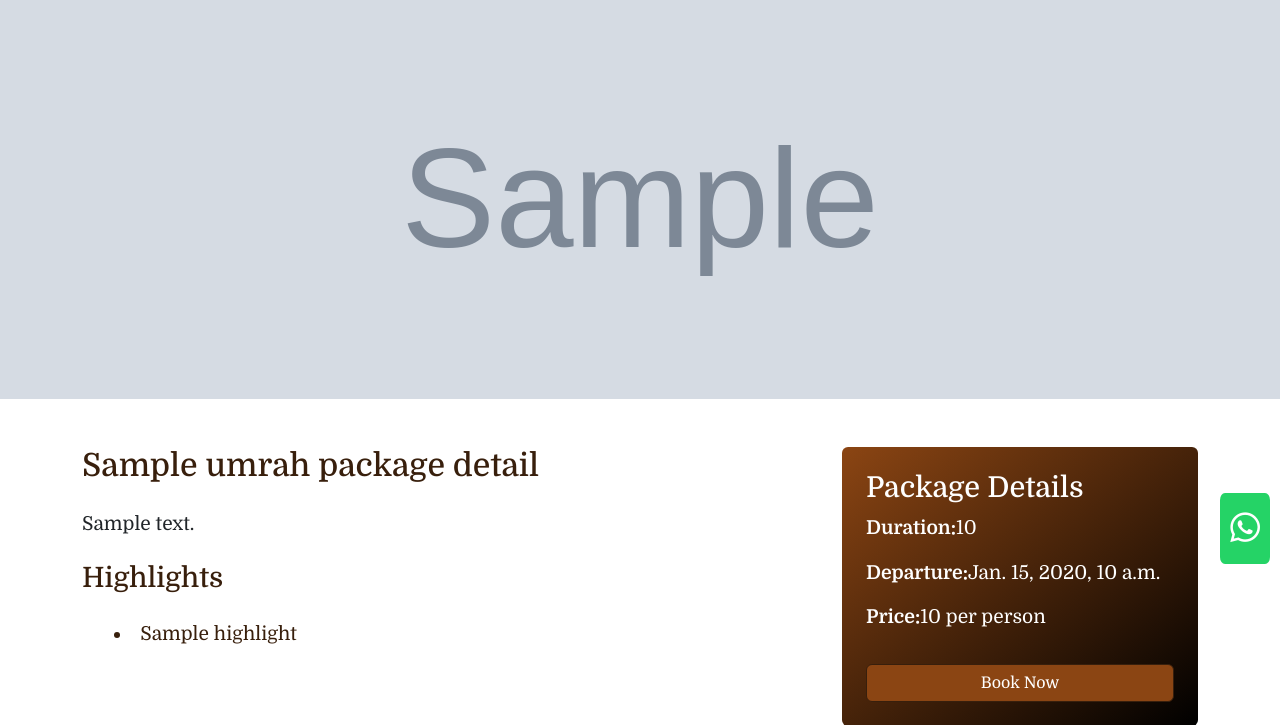
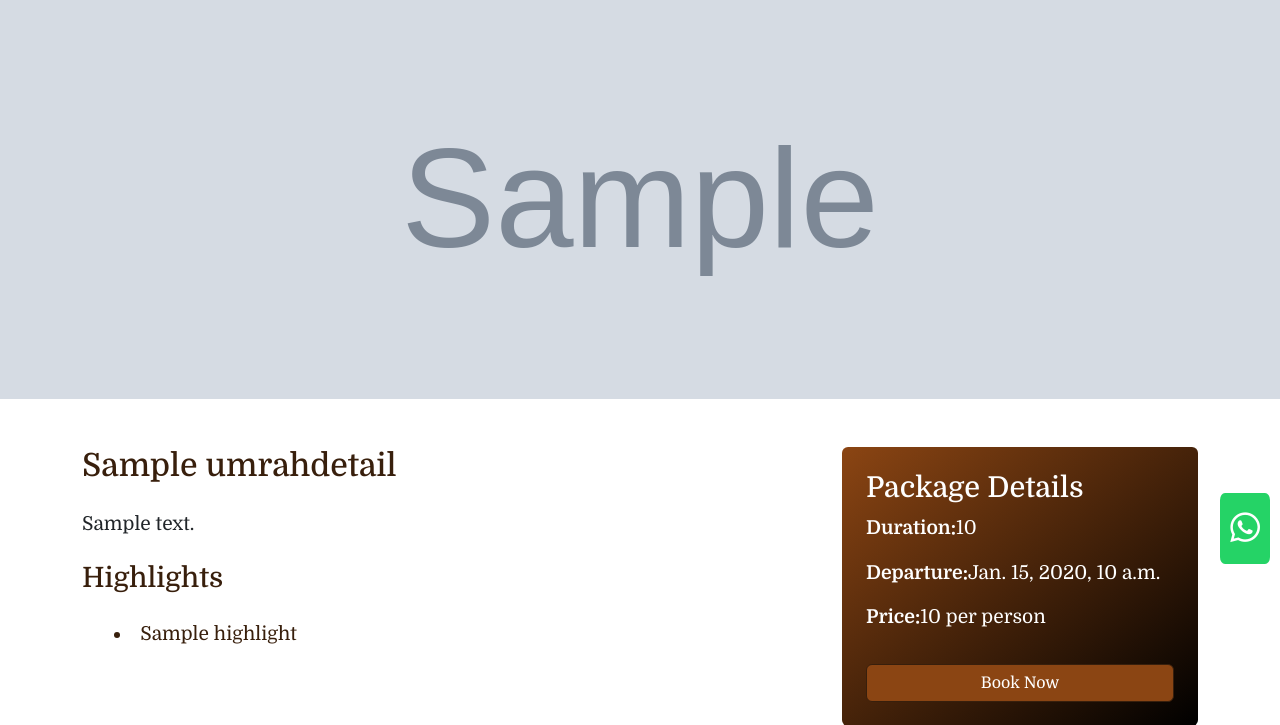
Before and after one commit to basithkunnath/Futuh-Web, a Django app: template templates/umrah_details.html in a window 1280 px wide. Shown: the part 226-951 px from the top of the page. Run offline with Django 5.2, Linux system fonts and the light colour scheme; the template is opened without the code that fills it: most values are stand-ins (such as "Sample title", 1, 10 or a date in 2020); grey boxes marked "Sample" are stand-in pictures; data that the repository does not hold is empty; parts of the project's set-up code (start-up, migrations or seed data) failed here and were passed over.

Commit message:
edited umrah details again

```diff
--- a/templates/umrah_details.html
+++ b/templates/umrah_details.html
@@ -17,7 +17,7 @@
 
 <!-- Full-Width Hero Image -->
 <div class="full-width-image-container">
-  <img src="{{ umrah_package_details.hero_image.url }}" alt="Umrah Package Hero Image" class="img-fluid w-100">
+  <img src="{{ umrahdetails.hero_image.url }}" alt="Umrah Package Hero Image" class="img-fluid w-100">
 </div>
 
 
@@ -27,8 +27,8 @@
     <div class="container">
       <div class="row">
         <div class="col-lg-8" data-aos="fade-right">
-          <h2 class="package-title mb-4">{{ umrah_package_details.title }}</h2>
-          <p class="package-description">{{ umrah_package_details.description }}</p>
+          <h2 class="package-title mb-4">{{ umrahdetails.title }}</h2>
+          <p class="package-description">{{ umrahdetails.description }}</p>
           <h3 class="package-highlights-title my-4">Highlights</h3>
           <ul class="package-highlights-list">
             {% for highlight in umrahdetails.highlights %}
```
